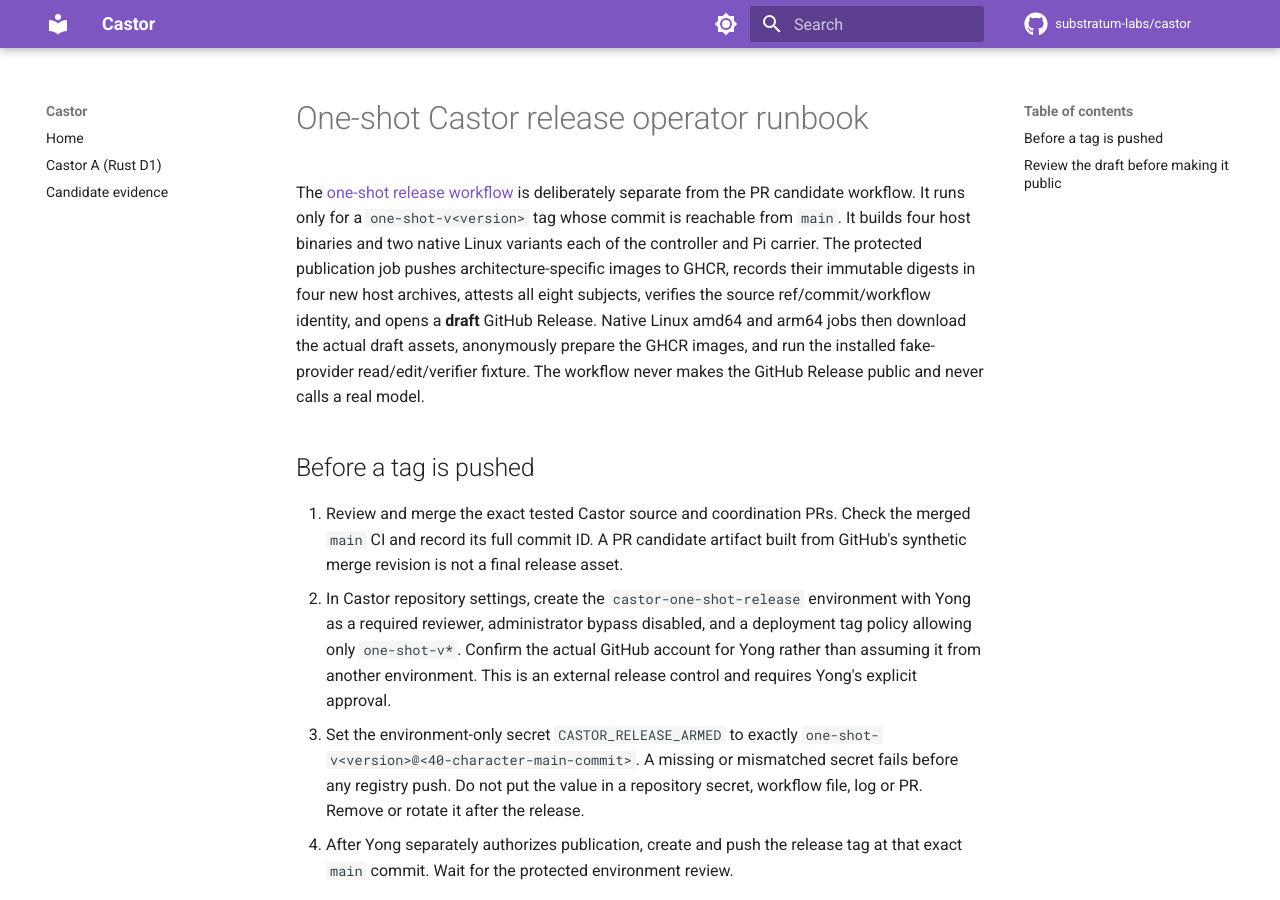
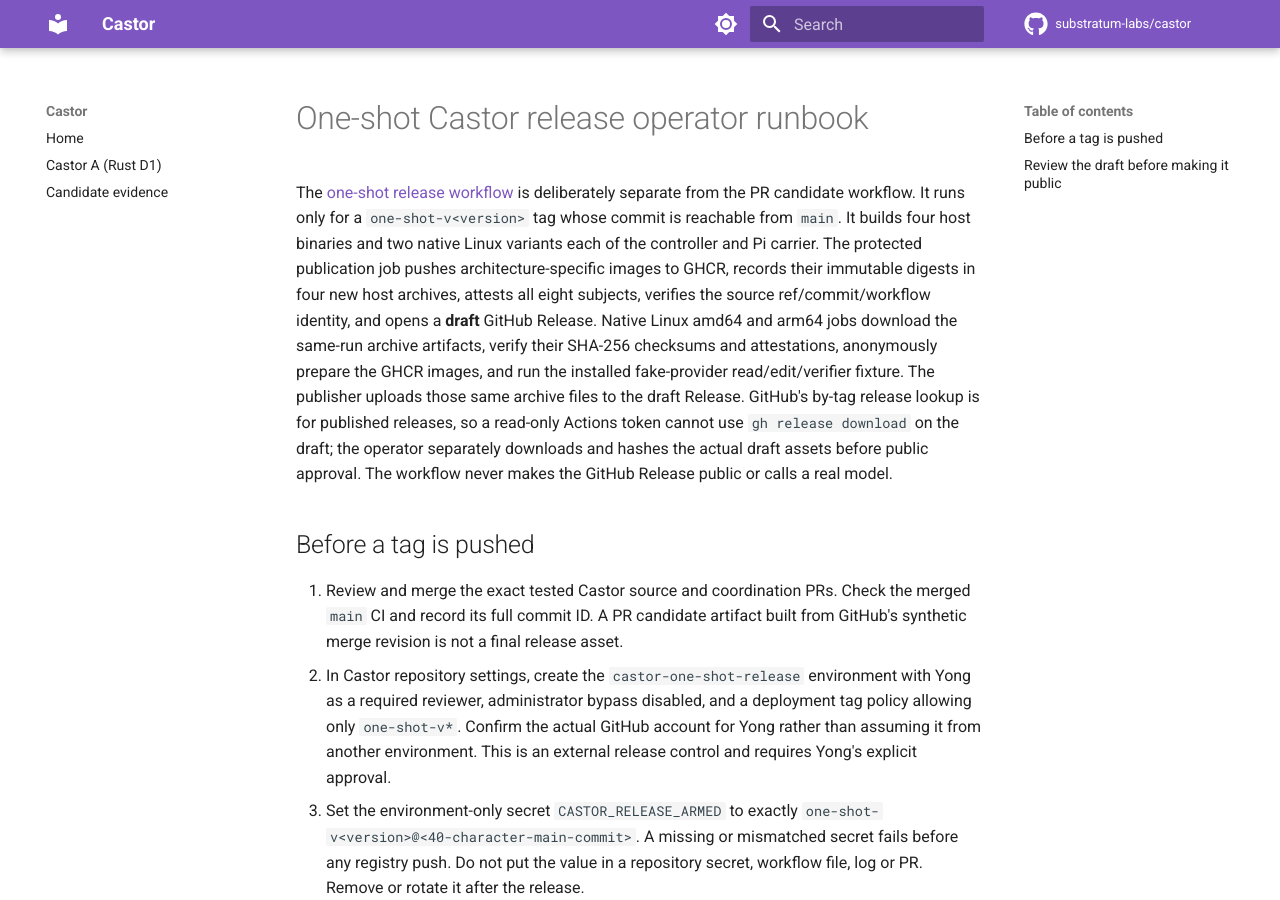
Before and after one commit to substratum-labs/castor, an MkDocs documentation site: the page built from docs/one-shot-release.md, in a window 1280 px wide and 900 px high. Built offline with MkDocs 1.6.1 and Material for MkDocs 9.7.7, drawn with Linux system fonts in a browser that asks for light colours; comment, search, counter and statistics services are not loaded.

Commit message:
T-389: verify draft release smoke through same-run artifacts (#31)

```diff
--- a/docs/one-shot-release.md
+++ b/docs/one-shot-release.md
@@ -7,10 +7,15 @@ host binaries and two native Linux variants each of the controller and Pi
 carrier. The protected publication job pushes architecture-specific images to
 GHCR, records their immutable digests in four new host archives, attests all
 eight subjects, verifies the source ref/commit/workflow identity, and opens a
-**draft** GitHub Release. Native Linux amd64 and arm64 jobs then download the
-actual draft assets, anonymously prepare the GHCR images, and run the installed
-fake-provider read/edit/verifier fixture. The workflow never makes the GitHub
-Release public and never calls a real model.
+**draft** GitHub Release. Native Linux amd64 and arm64 jobs download the
+same-run archive artifacts, verify their SHA-256 checksums and attestations,
+anonymously prepare the GHCR images, and run the installed fake-provider
+read/edit/verifier fixture. The publisher uploads those same archive files to
+the draft Release. GitHub's by-tag release lookup is for published releases,
+so a read-only Actions token cannot use `gh release download` on the draft;
+the operator separately downloads and hashes the actual draft assets before
+public approval. The workflow never makes the GitHub Release public or calls
+a real model.
 
 ## Before a tag is pushed
 
```
Also changed, not shown: 2 other files.
